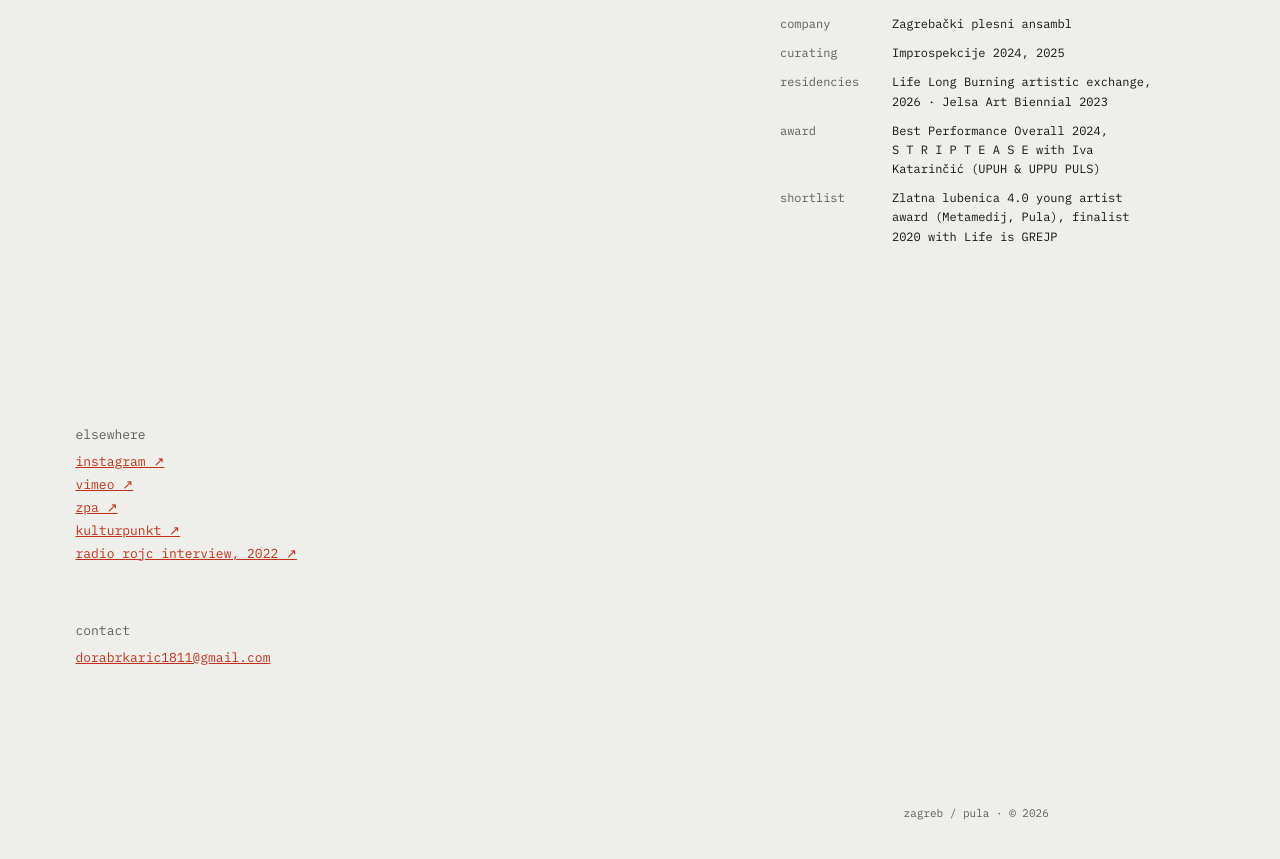
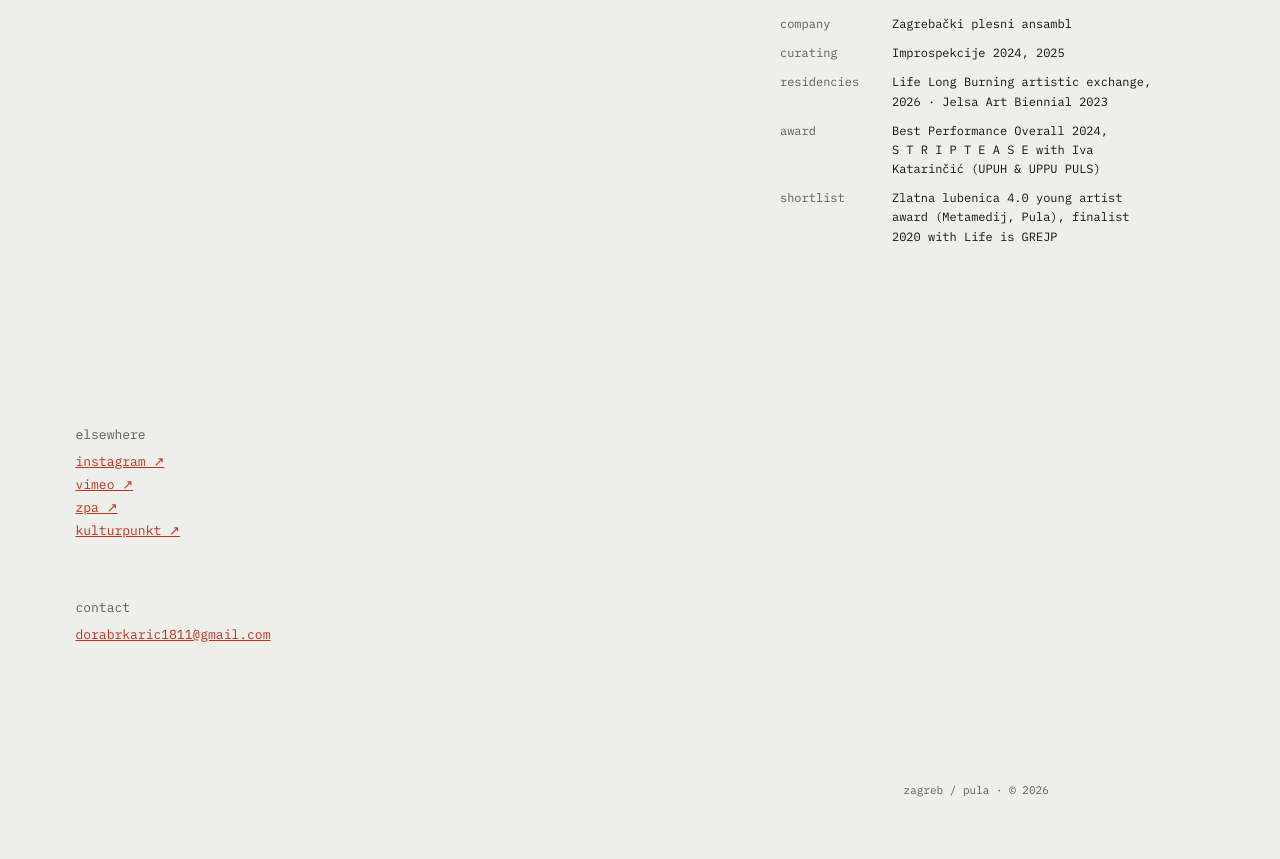
Before and after one commit to ariansajina/dora, a Jekyll site: the page built from about.md, in a window 1280 px wide and 900 px high, scrolled down 1129 px. Shown: the top 859 px of the window. Built offline with Jekyll 4.4.1, drawn with Linux system fonts in a browser that asks for light colours.

Commit message:
Curating / teaching / other: add the 2022 Radio Rojc interview; Magician Stefano last in works
The interview moves out of the about page's elsewhere list.

Co-Authored-By: Claude Opus 5.5 <noreply@anthropic.com>
Claude-Session: https://claude.ai/code/session_01NRqUDZr8qRLLKR4PT5KcEm

```diff
--- a/_data/works.yml
+++ b/_data/works.yml
@@ -9,9 +9,9 @@ own:
   - { year: "2018–20", sort: 2018, title: "Life is GREJP", kind: "audio-visual installation / performance", page: life-is-grejp }
   # source: https://vimeo.com/398974009 (uploaded 19.03.2020)
   - { year: "[2019]", sort: 2019, title: "HOTDOG", kind: "experimental film · 4′", page: hotdog }
+  - { year: null, sort: 0, title: "Which Football Team Won a Basketball Competition", kind: "dance piece", page: which-football-team }
   # source: https://vimeo.com/516864192 (uploaded 25.02.2021)
   - { year: null, sort: 0, title: "Magician Stefano", kind: "solo · [Monoplay]", page: magician-stefano }
-  - { year: null, sort: 0, title: "Which Football Team Won a Basketball Competition", kind: "dance piece", page: which-football-team }
 
 performing:
   # source: https://vimeo.com/1199728317 (original research 2021, 2025 cast)
@@ -41,3 +41,5 @@ curating:
   - { year: "2024", title: "instant composition workshop", text: "Gimnazija Pula students, Galerija Novo (Metamedij)", url: "https://metamedia.hr/novomedijski-kultivator-radionica-instant-kompozicije-s-dorom-brkaric/" }
   - { year: "2023", title: "“Dijeljenja autorskih metodologija”", text: "sharing artistic methods, Improspekcije, MSU Zagreb", url: "https://improspekcije.com/improspekcije2023/" }
   - { year: "2023", title: "“Pipci, pokrovi, zasloni, ljubavi”", text: "workshop with Elena Apostolovski, MSU Zagreb", url: "https://improspekcije.com/improspekcije2023/" }
+  # source: url below (interview with Dora Brkarić and Marko Gašparević, 20.07.2022)
+  - { year: "2022", title: "radio interview", text: "on the Plesni studio INK summer workshop, Radio Rojc", url: "https://radio.rojc.eu/kultura/intenzivna-radionica-plesnog-studija-ink/" }
--- a/about.md
+++ b/about.md
@@ -35,7 +35,6 @@ elsewhere:
   - { label: "vimeo ↗", url: "https://vimeo.com/user95667145" }
   - { label: "zpa ↗", url: "https://www.zagrebackiplesniansambl.hr/hr/tim/dora-brkaric.html" }
   - { label: "kulturpunkt ↗", url: "https://kulturpunkt.hr/tag/dora_brkaric/" }
-  - { label: "radio rojc interview, 2022 ↗", url: "https://radio.rojc.eu/kultura/intenzivna-radionica-plesnog-studija-ink/" }
 ---
 <h1 class="vh">About Dora Brkarić</h1>
 
--- a/works.html
+++ b/works.html
@@ -28,7 +28,7 @@ footer_gap: 160
   {%- endfor %}
 </div>
 
-<h2 class="label off x71 mt-180">curating / teaching</h2>
+<h2 class="label off x71 mt-180">curating / teaching / other</h2>
 <ul class="curating off x71 mt-22" style="max-width: 300px">
   {%- for c in site.data.works.curating %}
   <li>{{ c.year | default: '[YEAR]' }} · {% if c.url %}<a href="{{ c.url }}">{{ c.title }}</a>{% else %}{{ c.title }}{% endif %}{% if c.text %}, {{ c.text }}{% endif %}</li>
```
